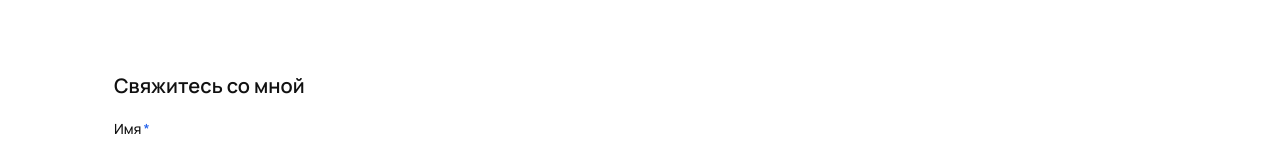
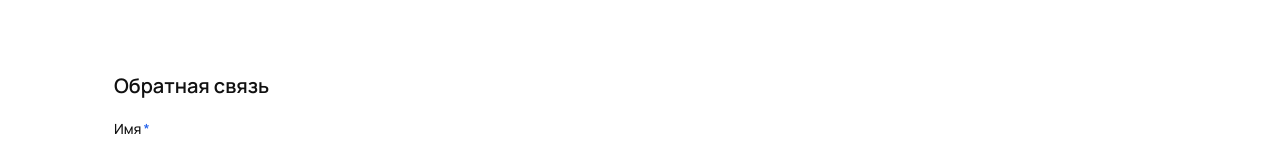
Before and after one commit to isk06/ruportfo, a Next.js app: page / in a window 1280 px wide. Shown: the part 9602-9748 px from the top of the page. Built offline with nearby package versions, Linux system fonts and the light colour scheme.

Commit message:
get in touch

```diff
--- a/app/page.tsx
+++ b/app/page.tsx
@@ -156,7 +156,7 @@ export default function HomePage() {
 
     {/* ================= GET IN TOUCH ================= */}
       <section className="section contact-section">
-        <h2>Свяжитесь со мной</h2>
+        <h2>Обратная связь</h2>
 
       <form
         className="contact-form"
```
